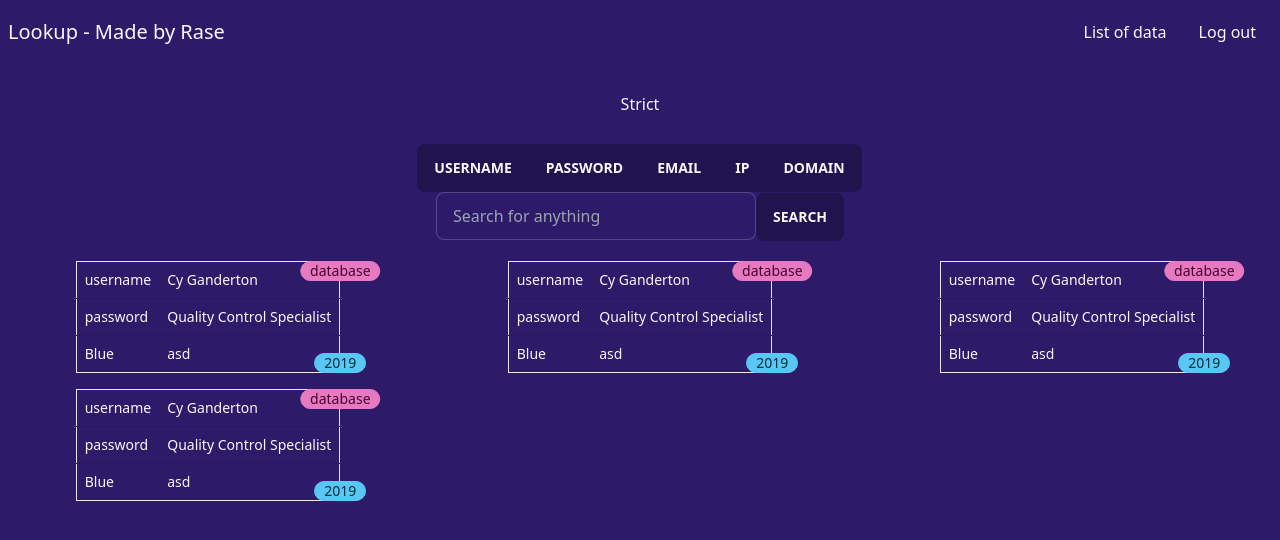
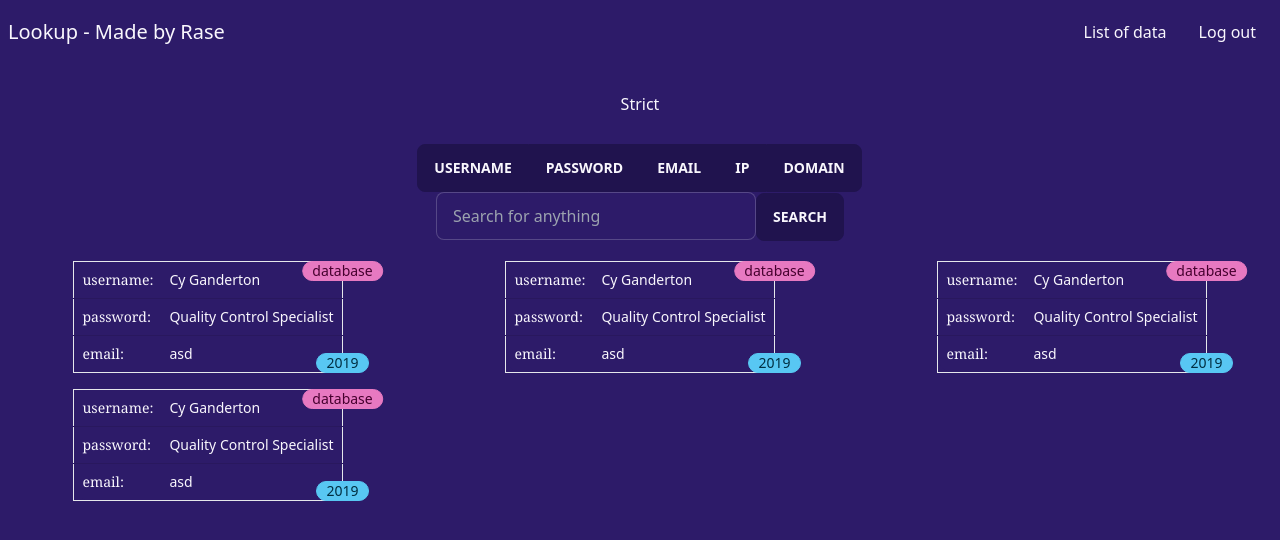
Before and after one commit to 52617365/Lookup, a Next.js app: page /lookup in a window 1280 px wide. Shown: the top 540 px of the page. Built offline with nearby package versions, Linux system fonts and the light colour scheme.

Commit message:
changed font of table key.

```diff
--- a/components/Table.tsx
+++ b/components/Table.tsx
@@ -15,15 +15,15 @@ export default function Table() {
           <tbody>
             {/* TODO: these should be dynamically rendered */}
             <tr>
-                        <td>username</td>
+              <td className="font-serif">username:</td>
               <td>Cy Ganderton</td>
             </tr>
             <tr>
-                        <td>password</td>
+              <td className="font-serif">password:</td>
               <td>Quality Control Specialist</td>
             </tr>
             <tr>
-                        <td>Blue</td>
+              <td className="font-serif">email:</td>
               <td>asd</td>
             </tr>
           </tbody>
```
Lines whose indentation alone changed are shown as unchanged.
